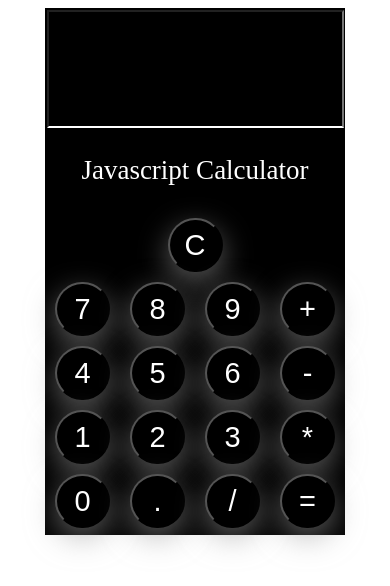
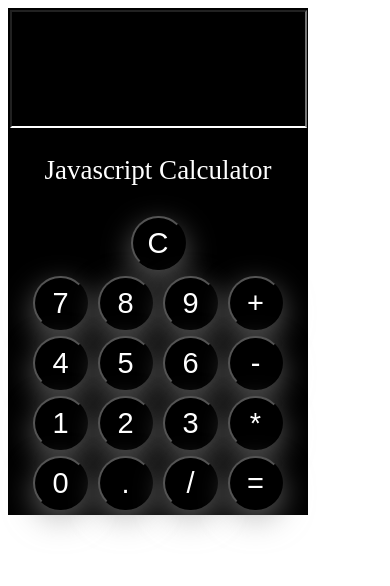
Before and after one commit to mk8842678/newfile, a plain HTML site: page index.html in a window 390 px wide. Drawn offline with Linux system fonts and the light colour scheme.

Commit message:
change css

```diff
--- a/index.html
+++ b/index.html
@@ -72,6 +72,17 @@
                color: #000;
 
           }
+
+          @media only screen and (min-width:320px) and (max-width:500px) {
+               .box-calculator {
+                    padding: 0;
+                    margin: 0;
+               }
+
+               .js-button button {
+                    margin: 3px 3px;
+               }
+          }
      </style>
 </head>
 
```
